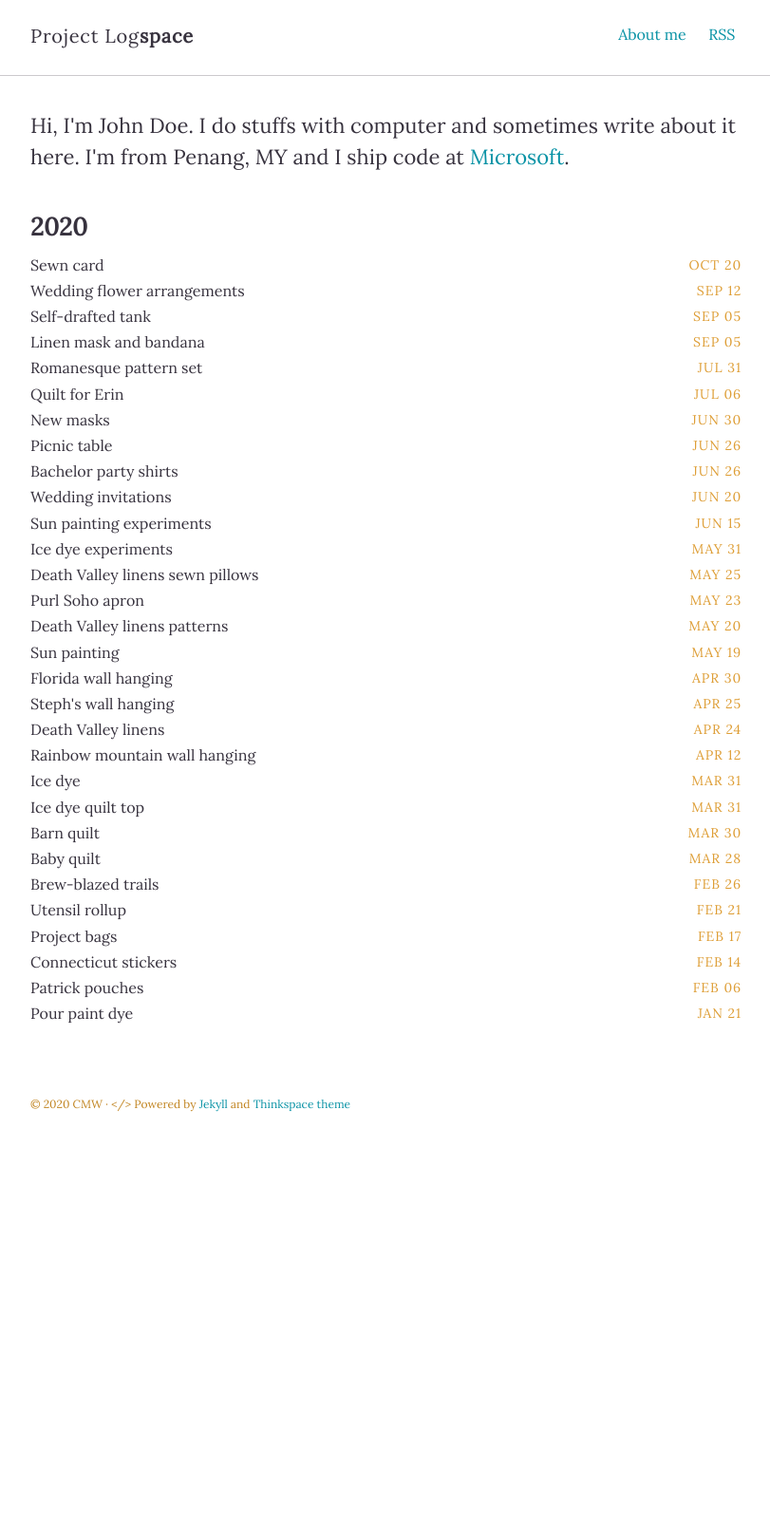
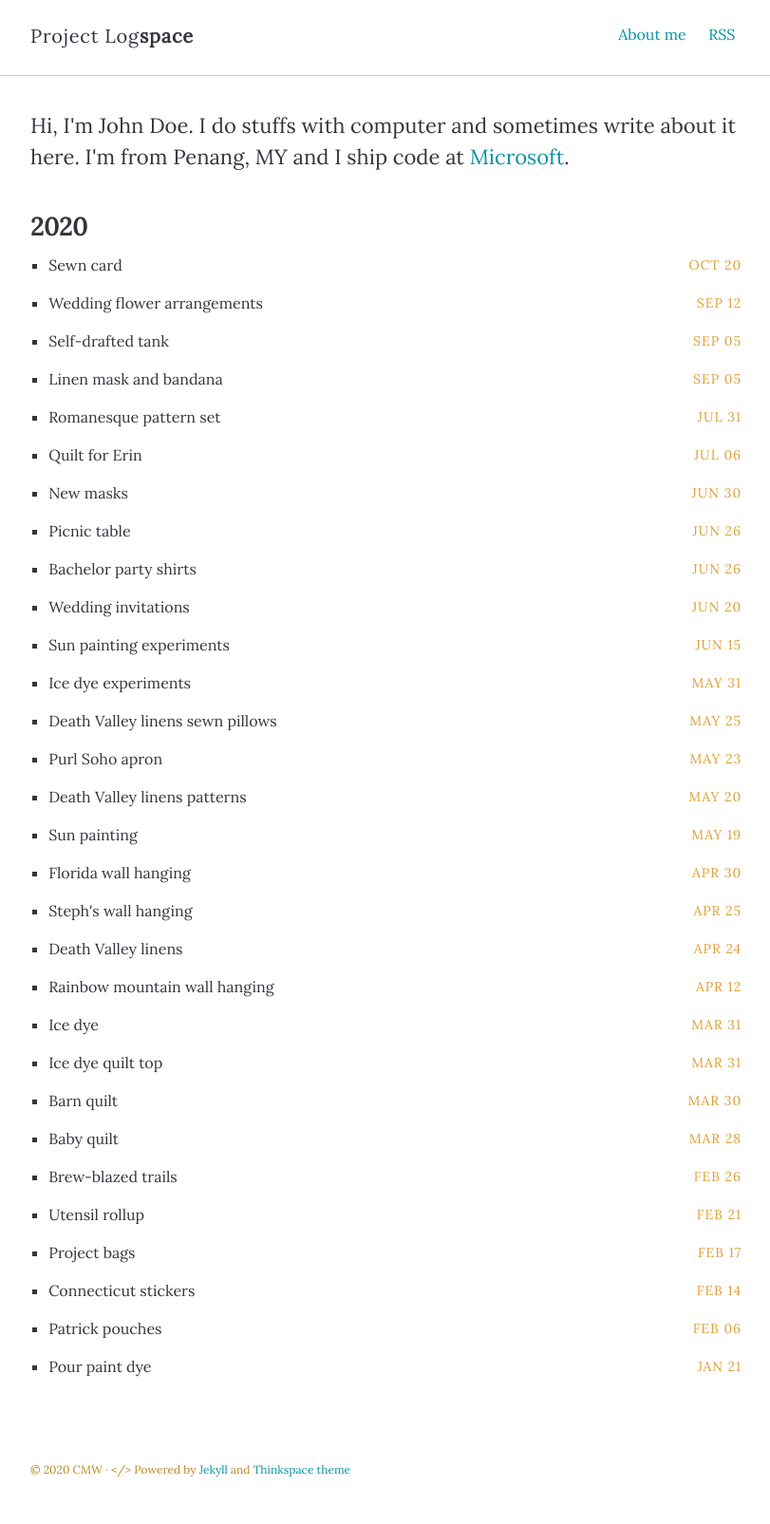
Before and after one commit to caitlinmeyer/project-log, a Jekyll site: the page built from index.html, in a window 1280 px wide. Shown: the whole page at 95% size, without its empty margins (232-1043 px from the left). Built offline with Jekyll 4.4.1, drawn with Linux system fonts in a browser that asks for light colours; before the commit the page ends 1220 px from its top, so only the background shows below that.

Commit message:
Update index.html

```diff
--- a/index.html
+++ b/index.html
@@ -19,7 +19,7 @@
       {% endunless %}
       <article class="post-item">
         <span class="post-meta date-label">{{ post.date | date: "%b %d" }}</span>
-        <div class="article-title"><a class="post-link" href="{{ post.url | prepend: site.baseurl | prepend: site.url }}">{{ post.title }}</a></div>
+       <ol reversed> <li><div class="article-title"><a class="post-link" href="{{ post.url | prepend: site.baseurl | prepend: site.url }}">{{ post.title }}</a></div></li></ol>
       </article>
     {% endfor %}
   </div>
```
